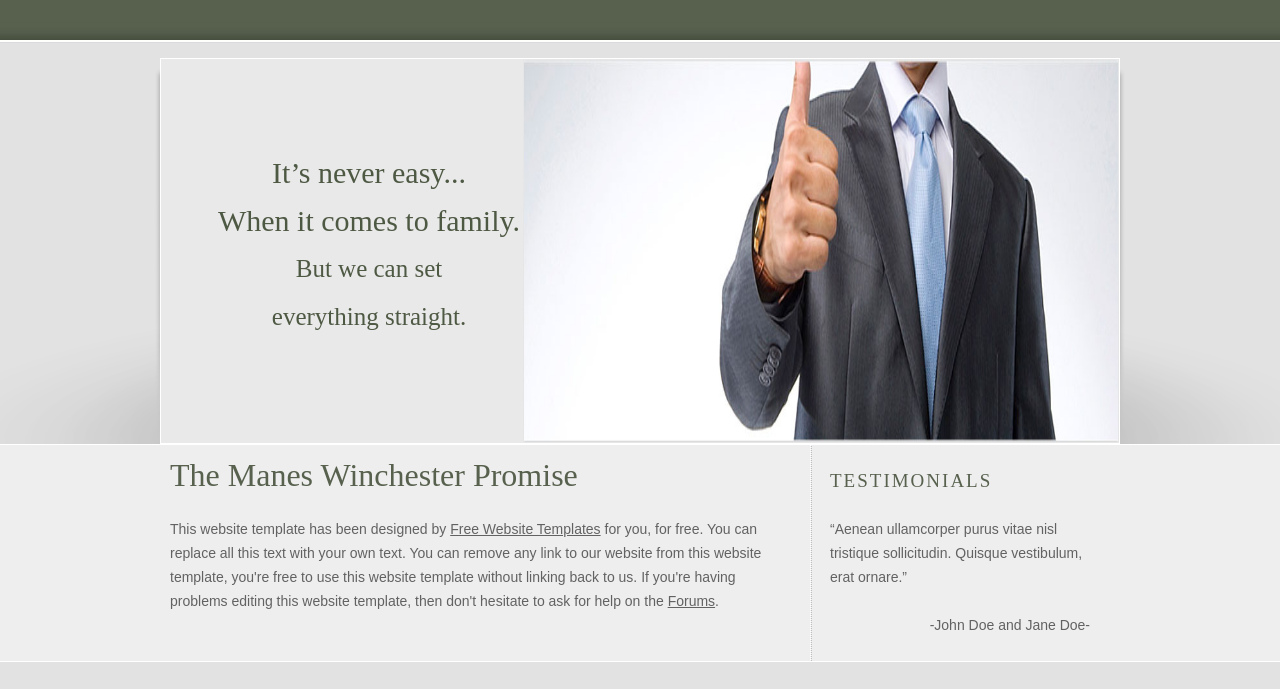
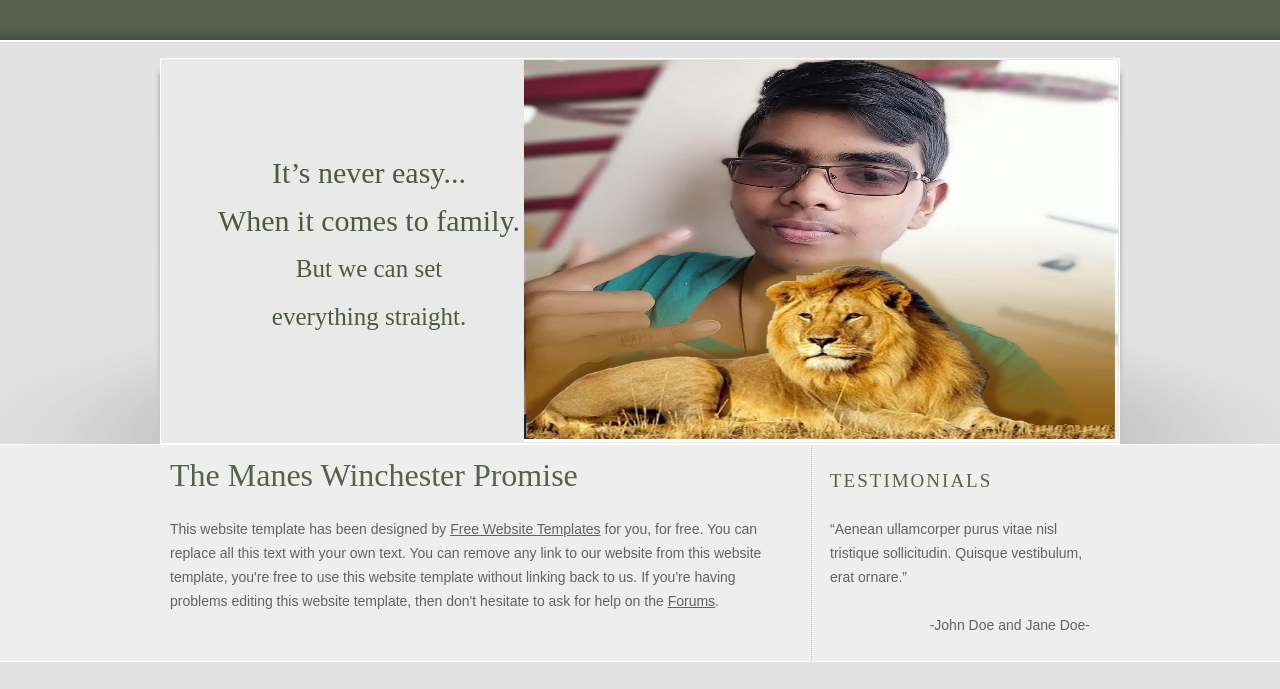
Before and after one commit to Manish6300/awsdevops, a plain HTML site: page index.html in a window 1280 px wide. Shown: the part 95-784 px from the top of the page. Drawn offline with Linux system fonts and the light colour scheme.

Commit message:
image changed

```diff
--- a/index.html
+++ b/index.html
@@ -41,7 +41,7 @@
 		<div id="adbox">
 			<div class="clearfix">
 
-				<img src="images/thumb-up.jpg" alt="Img" height="382" width="594">
+				<img src="images/varunimg.jpeg" alt="Img" height="382" width="594">
 				<div class="detail">
 					<h1>It’s never easy...<br> When it comes to family.</h1>
 					<p>
```
